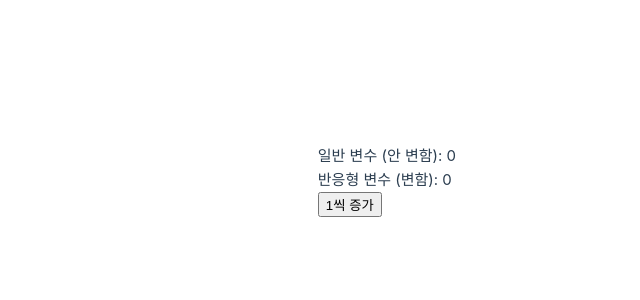
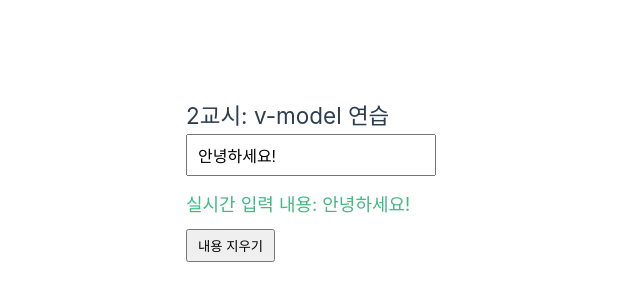
Before and after one commit to zeroheat0930/vue-ts-practice, a Vue app: page / in a window 1280 px wide. Shown: the part 220-520 px from the top of the page, without its empty margins (184-824 px from the left). Built offline with nearby package versions, Linux system fonts and the light colour scheme.

Commit message:
2. v-model (양방향 데이터 바인딩)

```diff
--- a/src/App.vue
+++ b/src/App.vue
@@ -1,24 +1,30 @@
 <script setup lang="ts">
 import { ref } from 'vue'
 
-// 1. 단순한 변수는 데이터가 변해도 화면이 안 바뀝니다.
-let count1 = 0
+// TypeScript에게 이 변수는 'string(문자열)'이라고 알려줍니다.
+const message = ref<string>('안녕하세요!')
 
-// 2. ref를 사용해야 Vue가 "어! 데이터 변했네? 화면 다시 그려야지!"라고 눈치를 챕니다.
-// <number>는 TypeScript에게 이 값은 '숫자'라고 명시하는 거예요.
-const count2 = ref<number>(0)
-
-const increase = () => {
-  count1++ // 콘솔에는 찍히지만 화면은 그대로입니다.
-  count2.value++ // .value를 수정하면 화면이 자동으로 바뀝니다!
-  console.log('일반 변수:', count1, '반응형 ref:', count2.value)
+// 입력창을 비워버리는 함수
+const clearMessage = () => {
+  message.value = ''
 }
 </script>
 
 <template>
-  <div>
-    <p>일반 변수 (안 변함): {{ count1 }}</p>
-    <p>반응형 변수 (변함): {{ count2 }}</p>
-    <button @click="increase">1씩 증가</button>
+  <div class="practice">
+    <h2>2교시: v-model 연습</h2>
+
+    <input v-model="message" placeholder="여기에 아무거나 입력해 보세요" />
+
+    <p><strong>실시간 입력 내용:</strong> {{ message }}</p>
+
+    <button @click="clearMessage">내용 지우기</button>
   </div>
 </template>
+
+<style scoped>
+.practice { padding: 20px; }
+input { padding: 10px; width: 250px; font-size: 16px; }
+p { margin-top: 15px; font-size: 18px; color: #42b883; }
+button { margin-top: 10px; padding: 5px 10px; }
+</style>
```
